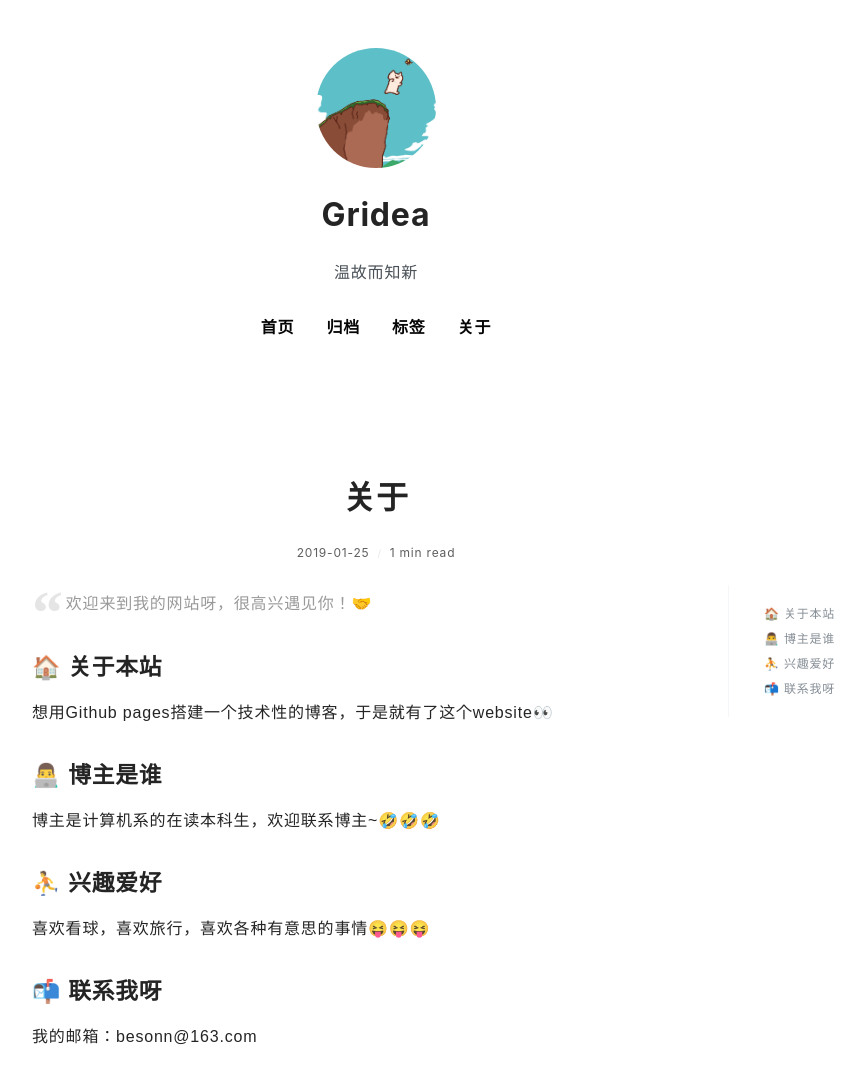
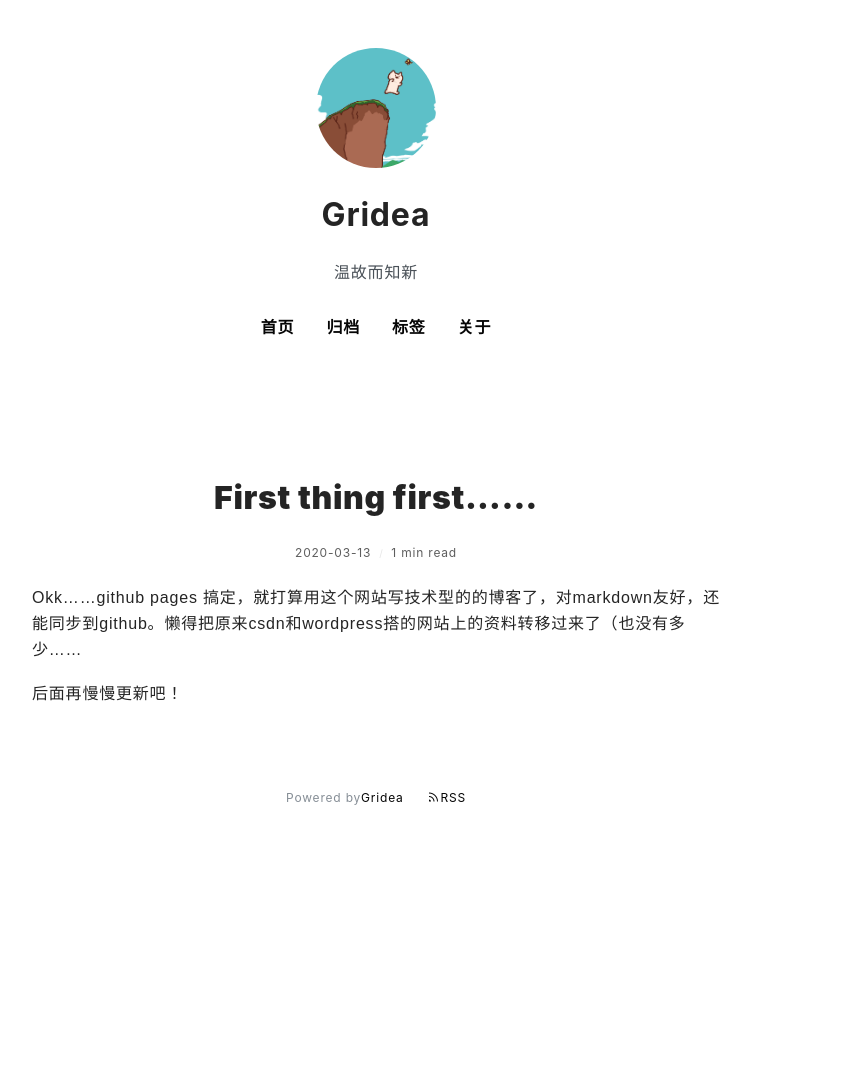
Before and after one commit to besonn/besonn.github.io, a plain HTML site: page post/first-thing-first/index.html in a window 1280 px wide. Shown: the top 1071 px of the page, without its empty margins (264-1129 px from the left). After the commit the page ends 846 px from the top, so only its background shows below. Drawn offline with nearby package versions, Linux system fonts and the light colour scheme; a web font is replaced by a local one.

Commit message:
update from gridea: 2020-03-13 12:10:04

```diff
--- a/post/about/index.html
+++ b/post/first-thing-first/index.html
@@ -2,24 +2,18 @@
   <head>
     <meta charset="utf-8" />
 <meta name="viewport" content="width=device-width, initial-scale=1" />
-<title>关于 | Gridea</title>
-<link rel="shortcut icon" href="https://besonn.github.io/favicon.ico?v=1584072129289">
+<title>First thing first…… | Gridea</title>
+<link rel="shortcut icon" href="https://besonn.github.io/favicon.ico?v=1584072597872">
 <link href="https://cdn.jsdelivr.net/npm/remixicon@2.3.0/fonts/remixicon.css" rel="stylesheet">
 <link rel="stylesheet" href="https://besonn.github.io/styles/main.css">
-<link rel="alternate" type="application/atom+xml" title="关于 | Gridea - Atom Feed" href="https://besonn.github.io/atom.xml">
+<link rel="alternate" type="application/atom+xml" title="First thing first…… | Gridea - Atom Feed" href="https://besonn.github.io/atom.xml">
 <link rel="stylesheet" href="https://fonts.googleapis.com/css?family=Droid+Serif:400,700">
 
 
 
-    <meta name="description" content="
-欢迎来到我的网站呀，很高兴遇见你！🤝
-
-🏠 关于本站
-想用Github pages搭建一个技术性的博客，于是就有了这个website👀
-👨‍💻 博主是谁
-博主是计算机系的在读本科生，欢迎联系博主~🤣🤣🤣
-⛹ 兴趣爱好
-喜欢..." />
+    <meta name="description" content="Okk……github pages 搞定，就打算用这个网站写技术型的的博客了，对markdown友好，还能同步到github。懒得把原来csdn和wordpress搭的网站上的资料转移过来了（也没有多少……
+后面再慢慢更新吧！
+..." />
     <meta name="keywords" content="" />
     <link rel="stylesheet" href="https://cdnjs.cloudflare.com/ajax/libs/KaTeX/0.10.0/katex.min.css">
     <script src="https://cdn.bootcss.com/highlight.js/9.12.0/highlight.min.js"></script>
@@ -29,7 +23,7 @@
       <div class="main-content">
         <div class="site-header">
   <a href="https://besonn.github.io">
-  <img class="avatar" src="https://besonn.github.io/images/avatar.png?v=1584072129289" alt="">
+  <img class="avatar" src="https://besonn.github.io/images/avatar.png?v=1584072597872" alt="">
   </a>
   <h1 class="site-title">
     Gridea
@@ -82,11 +76,11 @@
         <div class="post-detail">
           <article class="post">
             <h2 class="post-title">
-              关于
+              First thing first……
             </h2>
             <div class="post-info">
               <span>
-                2019-01-25
+                2020-03-13
               </span>
               <span>
                 1 min read
@@ -96,30 +90,11 @@
 
             <div class="post-content-wrapper">
               <div class="post-content">
-                <blockquote>
-<p>欢迎来到我的网站呀，很高兴遇见你！🤝</p>
-</blockquote>
-<h2 id="关于本站">🏠 关于本站</h2>
-<p>想用Github pages搭建一个技术性的博客，于是就有了这个website👀</p>
-<h2 id="博主是谁">👨‍💻 博主是谁</h2>
-<p>博主是计算机系的在读本科生，欢迎联系博主~🤣🤣🤣</p>
-<h2 id="兴趣爱好">⛹ 兴趣爱好</h2>
-<p>喜欢看球，喜欢旅行，喜欢各种有意思的事情😝😝😝</p>
-<h2 id="联系我呀">📬 联系我呀</h2>
-<p>我的邮箱：besonn@163.com</p>
+                <p>Okk……github pages 搞定，就打算用这个网站写技术型的的博客了，对markdown友好，还能同步到github。懒得把原来csdn和wordpress搭的网站上的资料转移过来了（也没有多少……</p>
+<p>后面再慢慢更新吧！</p>
 
               </div>
               <div class="toc-container">
-                <ul class="markdownIt-TOC">
-<li>
-<ul>
-<li><a href="#%E5%85%B3%E4%BA%8E%E6%9C%AC%E7%AB%99">🏠 关于本站</a></li>
-<li><a href="#%E5%8D%9A%E4%B8%BB%E6%98%AF%E8%B0%81">👨‍💻 博主是谁</a></li>
-<li><a href="#%E5%85%B4%E8%B6%A3%E7%88%B1%E5%A5%BD">⛹ 兴趣爱好</a></li>
-<li><a href="#%E8%81%94%E7%B3%BB%E6%88%91%E5%91%80">📬 联系我呀</a></li>
-</ul>
-</li>
-</ul>
 
               </div>
             </div>
```
Also changed, not shown: archives/index.html (+14 -2 lines), atom.xml (+8 -1 lines), index.html (+21 -2 lines), tags/index.html (+2 -2 lines).
